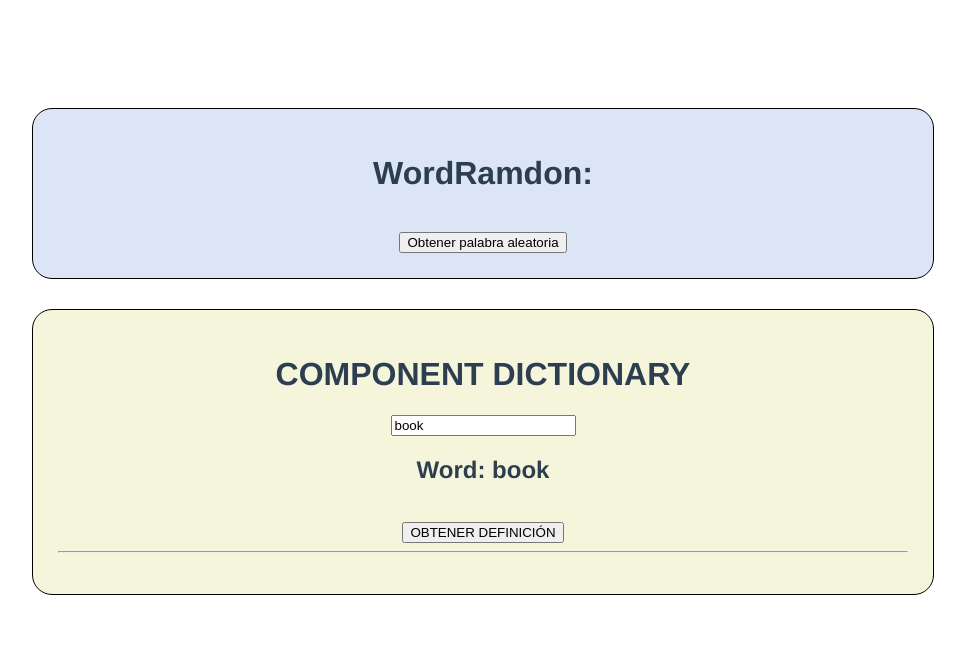
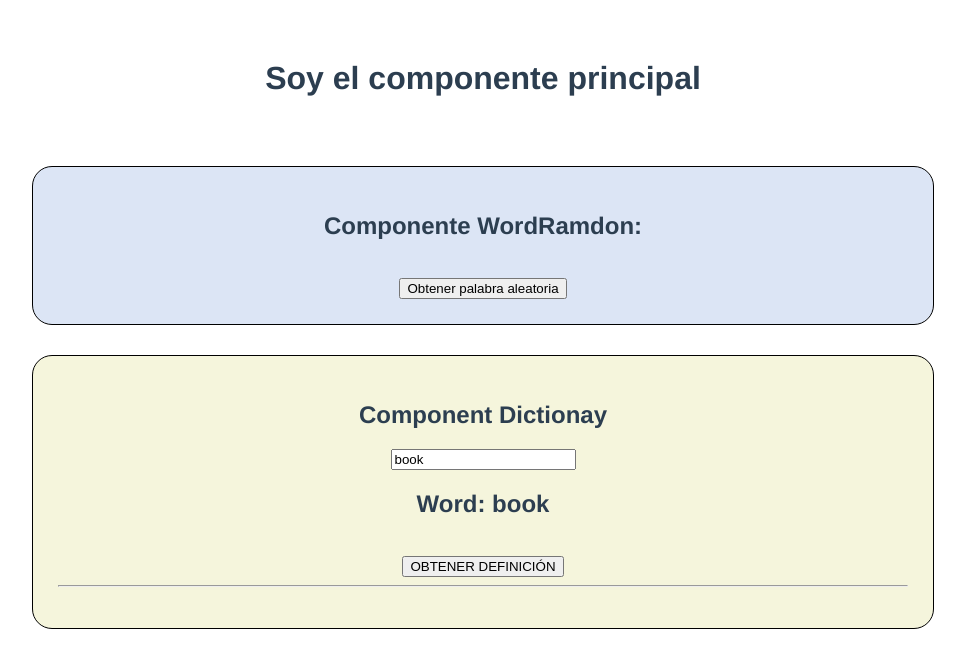
Before and after one commit to riverajefer/HomeWords, a Vue app: page / in a window 1280 px wide. Shown: the top 668 px of the page, without its empty margins (157-1122 px from the left). Built offline with nearby package versions, Linux system fonts and the light colour scheme.

Commit message:
refactor

```diff
--- a/src/App.vue
+++ b/src/App.vue
@@ -1,8 +1,9 @@
 <template>
   <div id="app">
+    <h1>Soy el componente principal</h1>
     <br>
     <wordRamdon />
-    <dict-index :wordkey="word" />
+    <dict-index  />
   </div>
 
 </template>
@@ -17,10 +18,7 @@ export default {
     DictIndex,
     WordRamdon
   },
-  data() {
-    return {
-    }
-  }
+
 }
 </script>
 
--- a/src/components/Dictionary/DictIndex.vue
+++ b/src/components/Dictionary/DictIndex.vue
@@ -1,6 +1,6 @@
 <template>
   <div class="dict">
-    <h1>COMPONENT DICTIONARY</h1>
+    <h2>Component Dictionay</h2>
     <input type="text" name="word" v-model="word" id="word" />
 
     <h2>Word: {{ word }}</h2>
@@ -18,15 +18,14 @@
 
 <script>
 export default {
+  components: {},
+
   mounted() {
     this.$root.$on("emitWord", (word) => {
-      console.log(
-        "estoy en el compoenente DICTIONARY data del otro componente: ",
-        word
-      );
       this.word = word;
     });
   },
+
   data() {
     return {
       result: "",
@@ -40,6 +39,7 @@ export default {
   methods: {
     async onGetResultWord() {
       try {
+        // para resetear
         this.result = "";
         this.definition = "";
         this.example = "";
@@ -49,11 +49,10 @@ export default {
           `https://api.dictionaryapi.dev/api/v2/entries/en/${this.word}`
         );
         this.result = response;
+
         this.definition =
           this.result.data[0].meanings[0].definitions[0].definition;
         this.example = this.result.data[0].meanings[0].definitions[0].example;
-
-        console.log(this.result.data[0].phonetics[0].audio);
         this.audio = this.result.data[0].phonetics[0].audio;
       } catch (error) {
         console.log(error);
--- a/src/components/Dictionary/WordRamdon.vue
+++ b/src/components/Dictionary/WordRamdon.vue
@@ -1,39 +1,32 @@
 <template>
   <div class="ram">
-        <h1>WordRamdon: {{wordRamdonw}}</h1>
-        <br>
+    <h2>Componente WordRamdon: {{ wordRamdonw }}</h2>
+    <br />
     <button @click="onGetRandomWord">Obtener palabra aleatoria</button>
   </div>
 </template>
 
 <script>
-
 export default {
-
-    data(){
+  data() {
     return {
-            wordRamdonw: ''
-
-
-        }
+      wordRamdonw: "",
+    };
   },
   methods: {
-    async onGetRandomWord(){
-        try  {
+    async onGetRandomWord() {
+      try {
         const response = await this.$http.get(
-                'https://random-word-api.herokuapp.com/word?number=1'
+          "https://random-word-api.herokuapp.com/word?number=1"
         );
         this.wordRamdonw = response.data[0];
-            this.$root.$emit('emitWord', this.wordRamdonw);
-
-
+        this.$root.$emit("emitWord", this.wordRamdonw);
       } catch (error) {
         console.log(error);
       }
-
-    }
-}
-}
+    },
+  },
+};
 </script>
 
 <style>
--- a/src/main.js
+++ b/src/main.js
@@ -5,7 +5,6 @@ import axios from 'axios';
 Vue.prototype.$http = axios;
 Vue.config.productionTip = false
 
-
 new Vue({
     render: h => h(App),
 }).$mount('#app')
```
Lines whose indentation alone changed are shown as unchanged.
